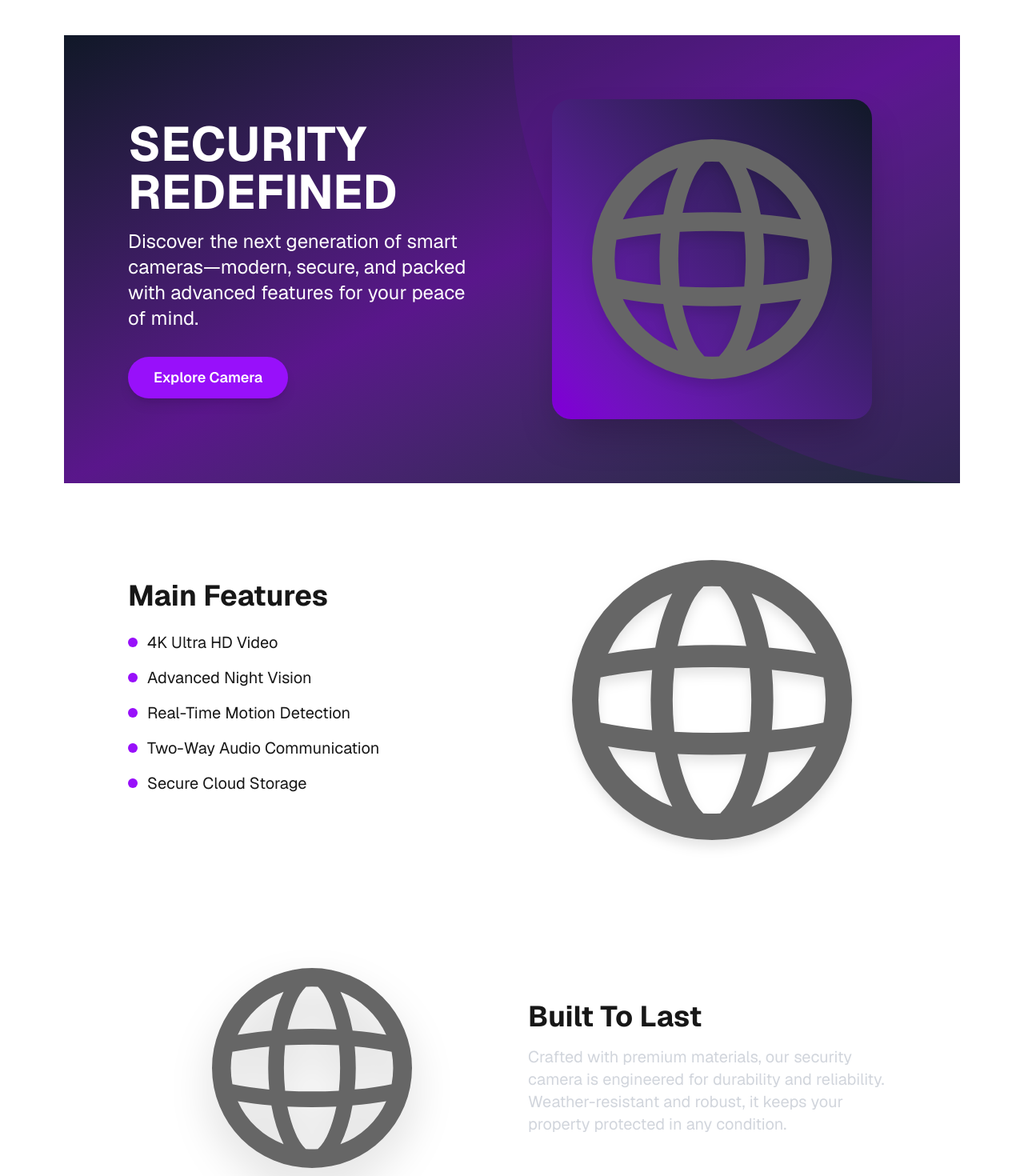
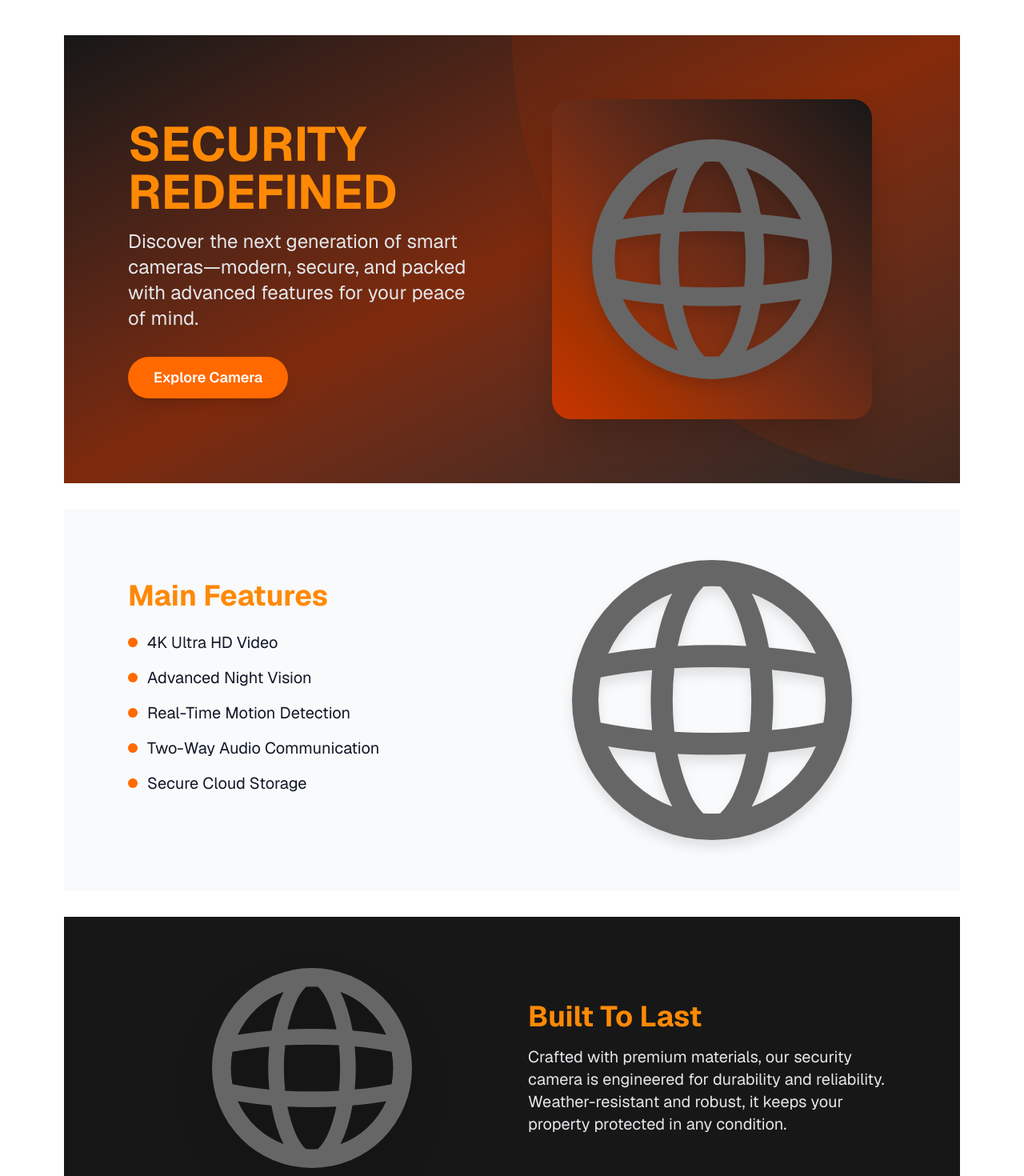
Before and after one commit to Isaladwy/timevo-landing-page, a Next.js app: page / in a window 1280 px wide. Shown: the part 120-1590 px from the top of the page at 80% size. Built offline with nearby package versions, Linux system fonts and the light colour scheme.

Commit message:
Update BuiltToLast, Features, Hero, and HowItWorks components with enhanced color schemes, improved text readability, and layout adjustments for a cohesive design.

```diff
--- a/app/components/BuiltToLast/BuiltToLast.tsx
+++ b/app/components/BuiltToLast/BuiltToLast.tsx
@@ -2,7 +2,7 @@ import React from 'react';
 
 const BuiltToLast = () => {
   return (
-    <section className="w-full flex flex-col md:flex-row items-center justify-between gap-10 py-16 px-6 md:px-20">
+    <section className="w-full flex flex-col md:flex-row items-center justify-between gap-10 py-16 px-6 md:px-20 bg-neutral-900">
       {/* Image */}
       <div className="flex-1 flex items-center justify-center mb-8 md:mb-0">
         <img
@@ -13,8 +13,10 @@ const BuiltToLast = () => {
       </div>
       {/* Text */}
       <div className="flex-1 flex flex-col items-start justify-center">
-        <h2 className="text-3xl md:text-4xl font-bold mb-4">Built To Last</h2>
-        <p className="text-lg md:text-xl text-gray-300 max-w-lg">
+        <h2 className="text-3xl md:text-4xl font-bold mb-4 text-orange-400">
+          Built To Last
+        </h2>
+        <p className="text-lg md:text-xl text-gray-200 max-w-lg">
           Crafted with premium materials, our security camera is engineered for
           durability and reliability. Weather-resistant and robust, it keeps
           your property protected in any condition.
--- a/app/components/Features/Features.tsx
+++ b/app/components/Features/Features.tsx
@@ -10,14 +10,16 @@ const features = [
 
 const Features = () => {
   return (
-    <section className="w-full flex flex-col md:flex-row items-center justify-between gap-10 py-16 px-6 md:px-20">
+    <section className="w-full flex flex-col md:flex-row items-center justify-between gap-10 py-16 px-6 md:px-20 bg-gray-50">
       {/* Left: Features List */}
       <div className="flex-1 flex flex-col items-start">
-        <h2 className="text-3xl md:text-4xl font-bold mb-6">Main Features</h2>
-        <ul className="space-y-4 text-lg md:text-xl mb-8">
+        <h2 className="text-3xl md:text-4xl font-bold mb-6 text-orange-400">
+          Main Features
+        </h2>
+        <ul className="space-y-4 text-lg md:text-xl mb-8 text-gray-900">
           {features.map((feature, idx) => (
             <li key={idx} className="flex items-center gap-3">
-              <span className="inline-block w-3 h-3 bg-purple-600 rounded-full"></span>
+              <span className="inline-block w-3 h-3 bg-orange-500 rounded-full"></span>
               {feature}
             </li>
           ))}
--- a/app/components/Hero/Hero.tsx
+++ b/app/components/Hero/Hero.tsx
@@ -2,23 +2,23 @@ import React from 'react';
 
 const Hero = () => {
   return (
-    <section className="relative bg-gradient-to-br from-gray-900 via-purple-900 to-gray-800 text-white min-h-[70vh] flex flex-col md:flex-row items-center justify-between px-6 md:px-20 py-16 gap-10">
+    <section className="relative bg-gradient-to-br from-neutral-900 via-orange-900 to-neutral-800 text-white min-h-[70vh] flex flex-col md:flex-row items-center justify-between px-6 md:px-20 py-16 gap-10">
       {/* Left: Text Content */}
       <div className="flex-1 flex flex-col items-start justify-center z-10">
-        <h1 className="text-4xl md:text-6xl font-bold mb-4">
+        <h1 className="text-4xl md:text-6xl font-bold mb-4 text-orange-400">
           SECURITY REDEFINED
         </h1>
-        <p className="text-lg md:text-2xl mb-8 max-w-md">
+        <p className="text-lg md:text-2xl mb-8 max-w-md text-gray-200">
           Discover the next generation of smart cameras—modern, secure, and
           packed with advanced features for your peace of mind.
         </p>
-        <button className="bg-purple-600 hover:bg-purple-700 transition px-8 py-3 rounded-full text-lg font-semibold shadow-lg">
+        <button className="bg-orange-500 hover:bg-orange-600 transition px-8 py-3 rounded-full text-lg font-semibold shadow-lg">
           Explore Camera
         </button>
       </div>
       {/* Right: Product Image */}
       <div className="flex-1 flex items-center justify-center z-10">
-        <div className="w-[300px] h-[300px] md:w-[400px] md:h-[400px] bg-gradient-to-tr from-purple-700 to-gray-900 rounded-3xl flex items-center justify-center shadow-2xl">
+        <div className="w-[300px] h-[300px] md:w-[400px] md:h-[400px] bg-gradient-to-tr from-orange-700 to-neutral-900 rounded-3xl flex items-center justify-center shadow-2xl">
           {/* Replace src with your product image */}
           <img
             src="/globe.svg"
@@ -28,7 +28,7 @@ const Hero = () => {
         </div>
       </div>
       {/* Decorative background circle */}
-      <div className="absolute right-0 top-0 w-1/2 h-full bg-purple-800 opacity-20 rounded-bl-full pointer-events-none" />
+      <div className="absolute right-0 top-0 w-1/2 h-full bg-orange-800 opacity-20 rounded-bl-full pointer-events-none" />
     </section>
   );
 };
--- a/app/components/HowItWorks/HowItWorks.tsx
+++ b/app/components/HowItWorks/HowItWorks.tsx
@@ -40,7 +40,7 @@ const HowItWorks = () => {
             key={idx}
             className="mb-8 sm:mb-12 ml-4 sm:ml-6 flex justify-center items-center last:mb-0 relative"
           >
-            <span className="absolute -left-6 top-6 sm:top-8 flex items-center justify-center w-10 h-10 sm:w-12 sm:h-12 bg-orange-500 rounded-full text-white text-xl sm:text-2xl font-bold shadow-lg">
+            <span className="absolute -left-9  sm:top-6 flex items-center justify-center w-10 h-10 sm:w-12 sm:h-12  rounded-full text-white text-xl sm:text-2xl font-bold shadow-lg">
               {step.icon}
             </span>
             <div className="rounded-xl shadow-lg p-4 sm:p-6 ml-2 w-full bg-neutral-800">
```
